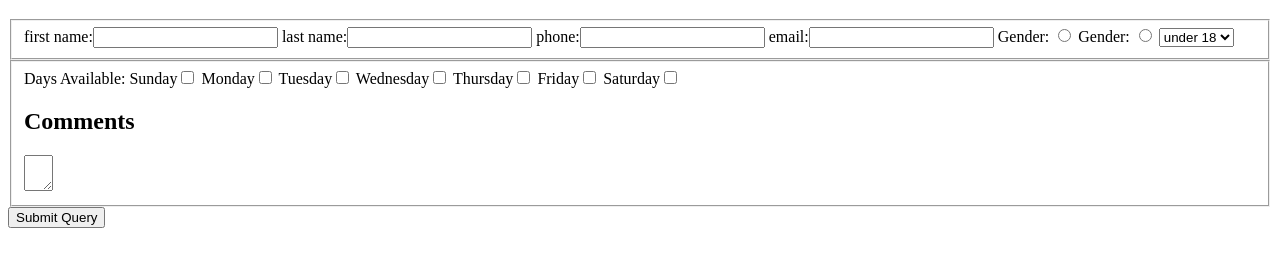
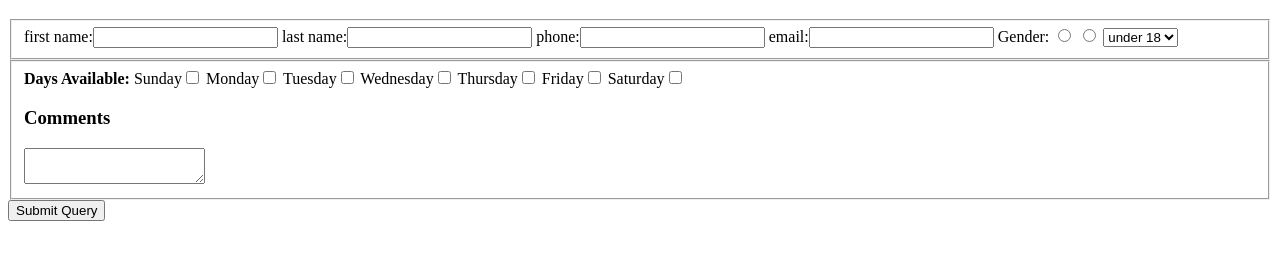
Before and after one commit to ursi-zz/webdev_lab5, a plain HTML site: page index.html in a window 1280 px wide. Shown: the part 61-328 px from the top of the page. Drawn offline with Linux system fonts and the light colour scheme.

Commit message:
updating index
drafting lab5

```diff
--- a/index.html
+++ b/index.html
@@ -18,8 +18,9 @@
       <label>email:<input type="text" name="email_field"></label>
 
 
-      <label>Gender: <input type="radio" name= "gender_field" value="Male"></label>
-      <label>Gender: <input type="radio" name= "gender_field" value="Female"></label>
+      <label>Gender:
+        <input type="radio" name= "gender_field" value="Male"></label>
+        <input type="radio" name= "gender_field" value="Female"></label>
 
       <select name="age_field" size="1">
         <option value="<18" selected>under 18</option>
@@ -30,7 +31,8 @@
 
   <fieldset>
   <!My Availability
-    <h2>Days Available:</h2>
+    <h3><strong>Days Available:</strong></h3>
+
     <label>Sunday<input type="checkbox" name="available_field" value="Sunday"></label>
     <label>Monday<input type="checkbox" name="available_field" value="Monday"></label>
     <label>Tuesday<input type="checkbox" name="available_field" value="Tuesday"></label>
@@ -39,8 +41,8 @@
     <label>Friday<input type="checkbox" name="available_field" value="Friday"></label>
     <label>Saturday<input type="checkbox" name="available_field" value="Saturday"></label>
 
-    <h2>Comments</h2>
-    <textarea name="comments_field" cols="1" rows="2"></textarea>
+    <h3>Comments</h3>
+    <textarea name="comments_field" cols="20" rows="2"></textarea>
   </fieldset>
   <input type="hidden" name="hidden_field" value="ursi">
   <input type="submit" value="Submit Query">
```
